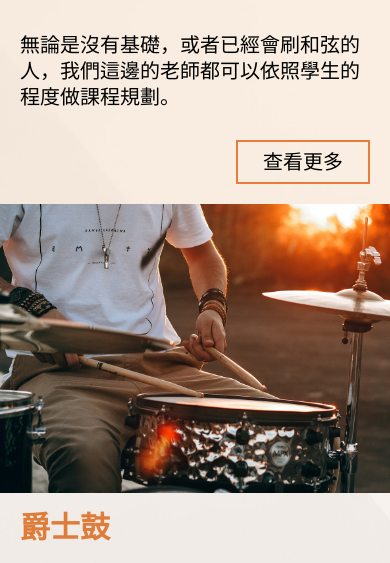
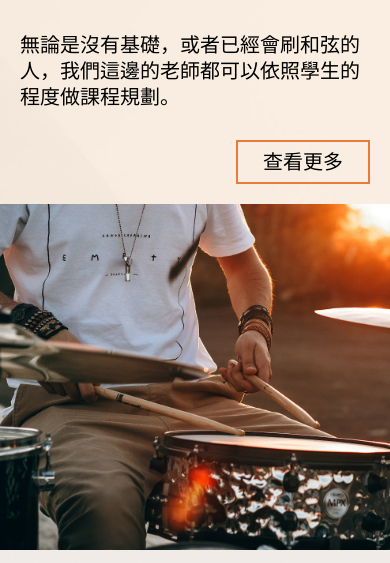
Before and after one commit to tommypanrap/project, a plain HTML site: page course2.html in a window 390 px wide. Shown: the part 537-1100 px from the top of the page. Drawn offline with nearby package versions, Linux system fonts and the light colour scheme.

Commit message:
course drum

```diff
--- a/css/style.css
+++ b/css/style.css
@@ -2124,6 +2124,10 @@ span.swiper-pagination-bullet.swiper-pagination-bullet-active {
 
     }
 
+    .drum-1 .overlay-1 img{
+        width: 120%;
+    }
+
 
 
 
```
